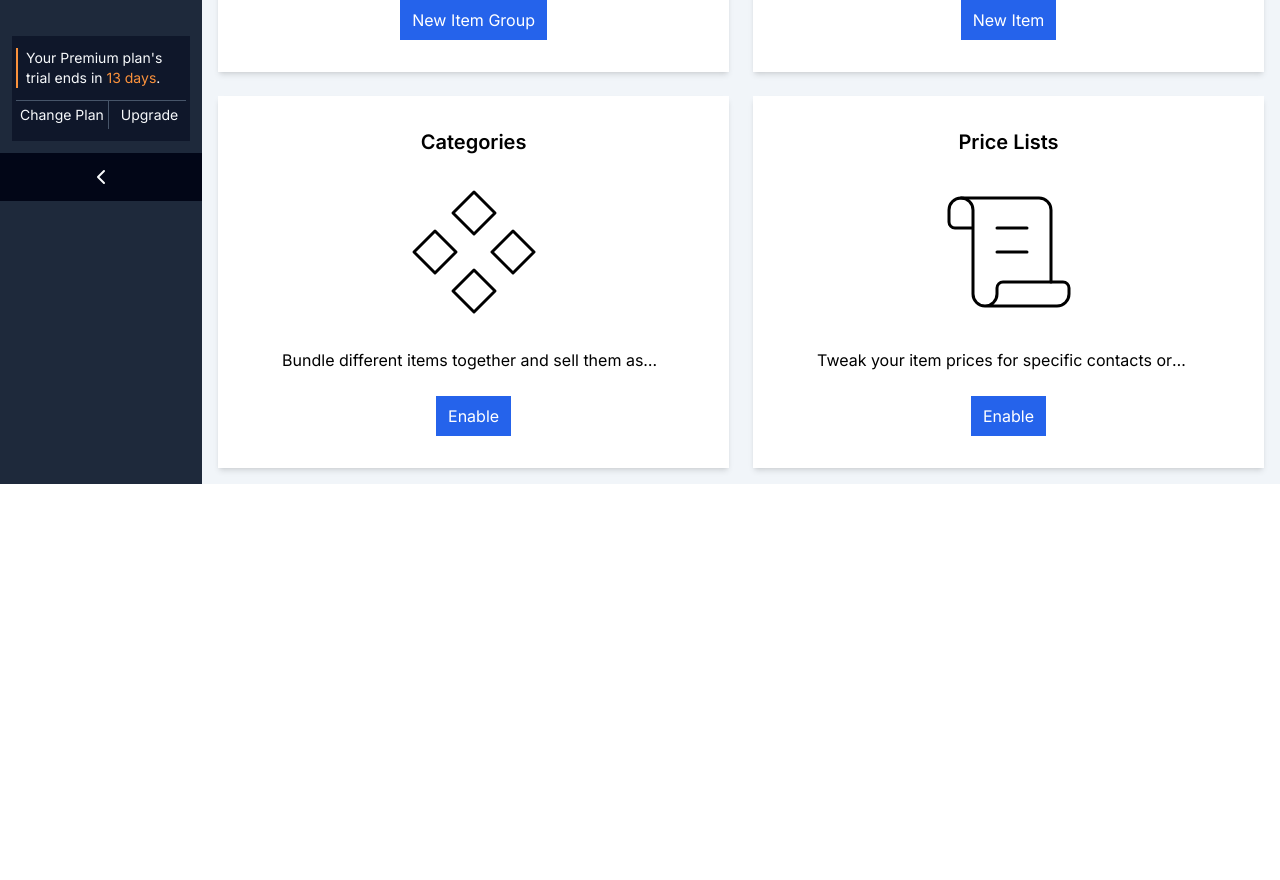
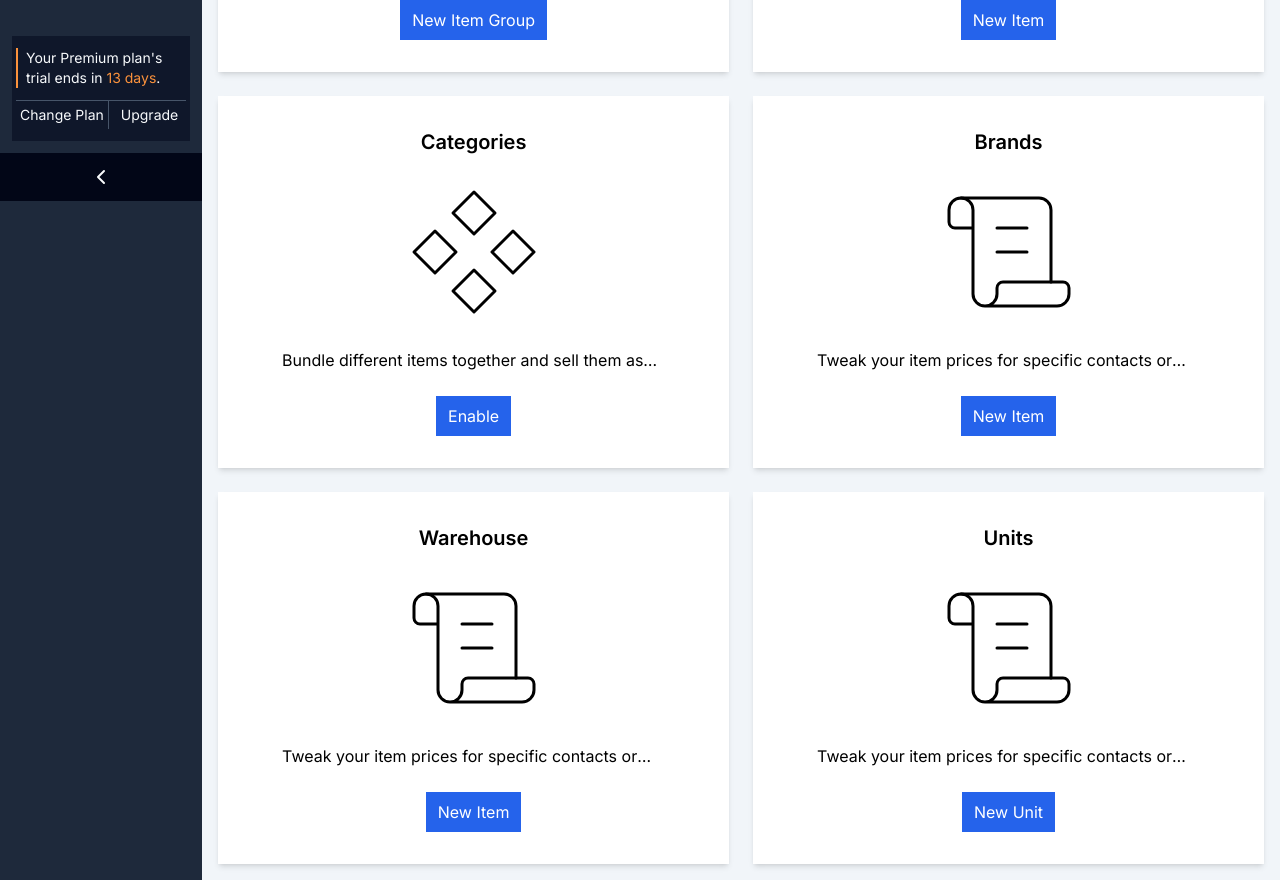
Before and after one commit to clairewambuinjuguna/inventory-management-software, a Next.js app: page /dashboard/inventory in a window 1280 px wide. Shown: the part 440-1320 px from the top of the page. Before the commit the page ends 924 px from the top, so only its background shows below. Built offline with nearby package versions, Linux system fonts and the light colour scheme.

Commit message:
Update page.jsx

```diff
--- a/app/(back-office)/dashboard/inventory/page.jsx
+++ b/app/(back-office)/dashboard/inventory/page.jsx
@@ -34,12 +34,30 @@ export default function Inventory() {
     },
 
     {
-      title: "Price Lists",
+      title: "Brands",
       description:
         "Tweak your item prices for specific contacts or transactions.",
-      link: "/new",
+      link: "/dashboard/inventory/brands/new",
       linkTitle: "New Item",
-      enabled: false,
+      enabled: true,
+      icon: ScrollText,
+    },
+    {
+      title: "Warehouse",
+      description:
+        "Tweak your item prices for specific contacts or transactions.",
+      link: "/dashboard/inventory/warehouse/new",
+      linkTitle: "New Item",
+      enabled: true,
+      icon: ScrollText,
+    },
+    {
+      title: "Units",
+      description:
+        "Tweak your item prices for specific contacts or transactions.",
+      link: "/dashboard/inventory/units/new",
+      linkTitle: "New Unit",
+      enabled: true,
       icon: ScrollText,
     },
   ];
```
